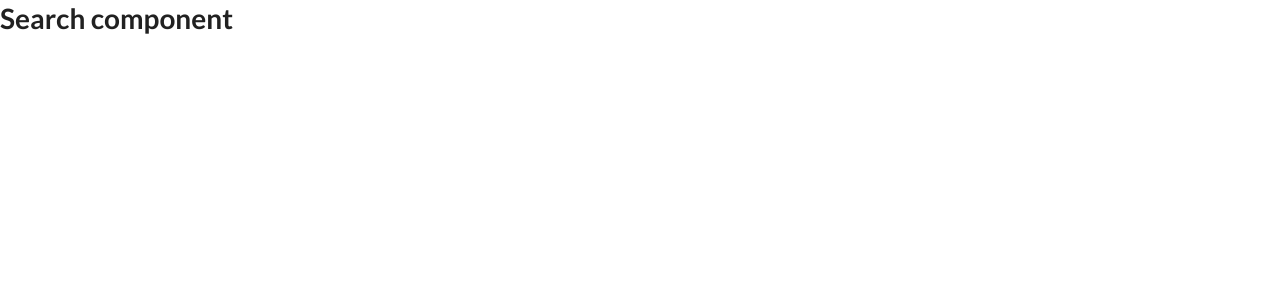
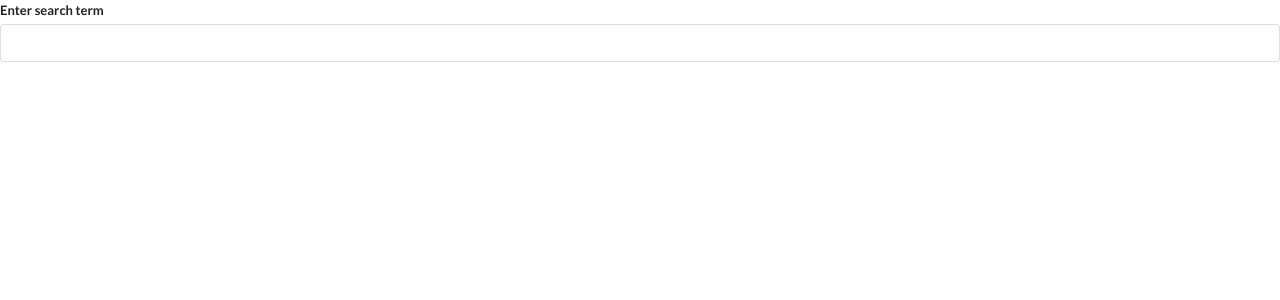
Before and after one commit to aksem62/React-widgets-study, a React (Create React App) app: page / in a window 1280 px wide. Shown: the top 300 px of the page. Built offline with nearby package versions, Linux system fonts and the light colour scheme.

Commit message:
added useEffect and axios

```diff
--- a/package.json
+++ b/package.json
@@ -6,6 +6,7 @@
     "@testing-library/jest-dom": "^4.2.4",
     "@testing-library/react": "^9.3.2",
     "@testing-library/user-event": "^7.1.2",
+    "axios": "^0.20.0",
     "react": "^16.13.1",
     "react-dom": "^16.13.1",
     "react-scripts": "3.4.3"
--- a/src/components/Search.js
+++ b/src/components/Search.js
@@ -1,7 +1,26 @@
-import React from "react";
+import React, { useState, useEffect } from "react";
 
 const Seach = () => {
-  return <h1>Search component</h1>;
+  const [term, setTerm] = useState("");
+
+  useEffect(() => {
+    console.log("useEffect used");
+  });
+
+  return (
+    <div>
+      <div className="ui form">
+        <div className="field">
+          <label>Enter search term</label>
+          <input
+            value={term}
+            onChange={(e) => setTerm(e.target.value)}
+            className="input"
+          />
+        </div>
+      </div>
+    </div>
+  );
 };
 
 export default Seach;
```
Also changed, not shown: 1 other file (tests, documents, lock files or other folders).
